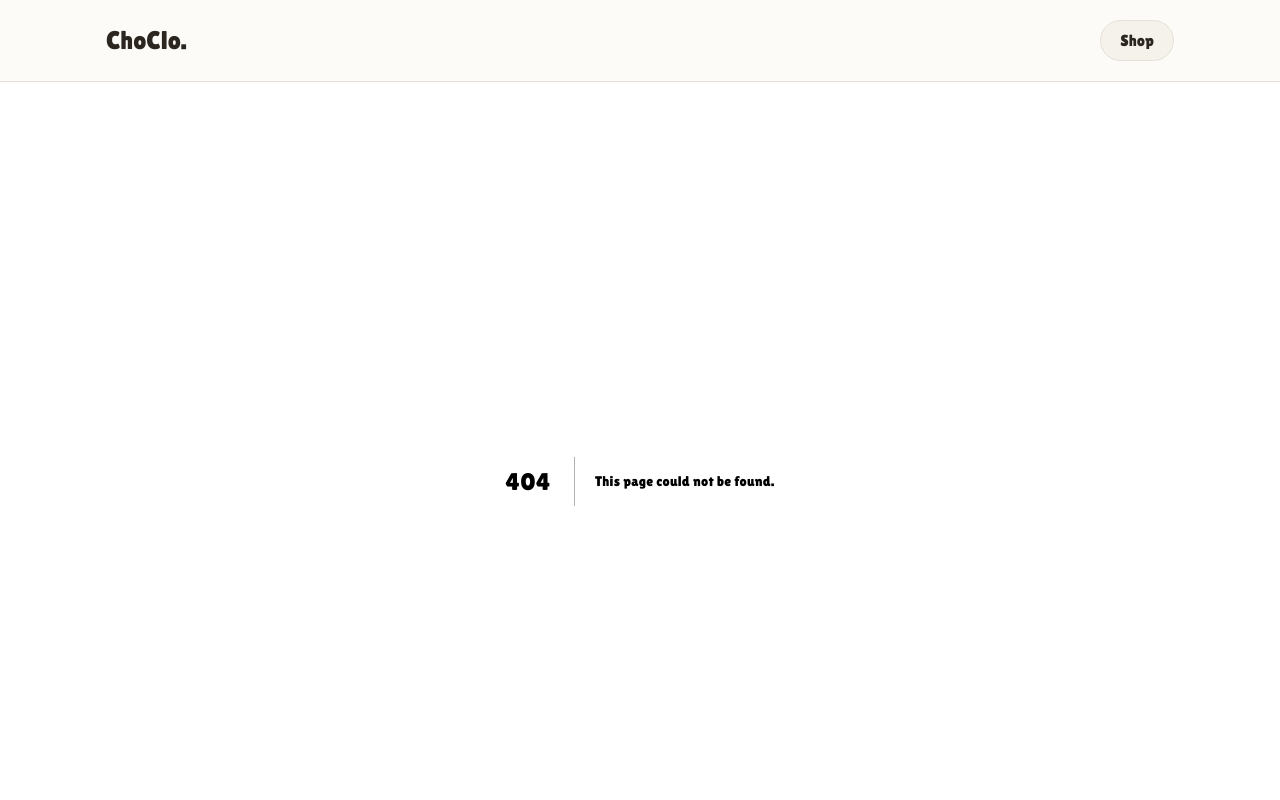
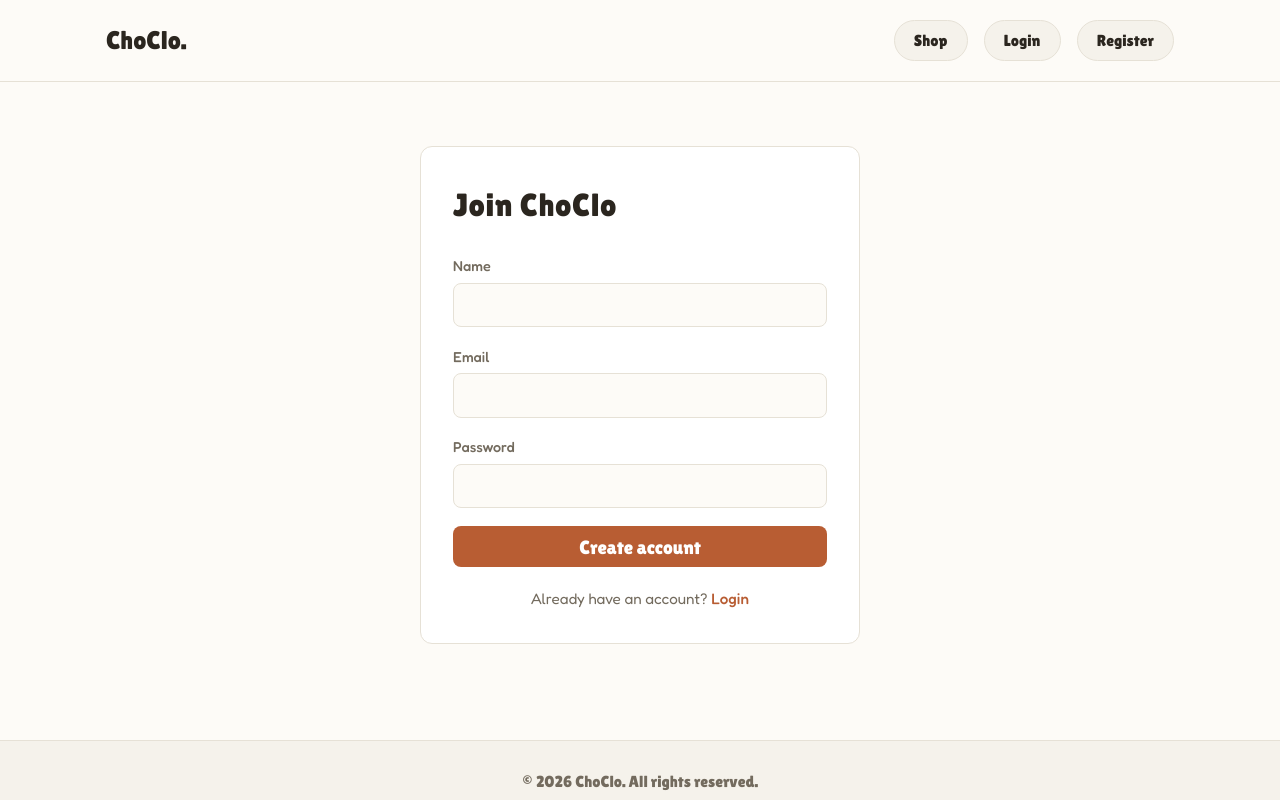
Before and after one commit to PrerakStha/ChoClo, a Next.js app in the folder web/: page /register in a window 1280 px wide. Before the commit this address had no page. Shown: the top 800 px of the page. Built offline with nearby package versions, Linux system fonts and the light colour scheme; no server answers.

Commit message:
feat: implement authentication system with login and registration pages, context provider, and API integration

```diff
--- a/web/src/app/globals.css
+++ b/web/src/app/globals.css
@@ -7,6 +7,8 @@
   --card-bg: #ffffff;
   --accent: #b85d33;
   --accent-hover: #9c4b26;
+  --error: #b3261e;
+  --error-bg: #fbeae8;
 }
 
 * {
@@ -27,13 +29,15 @@ a {
   text-decoration: none;
 }
 
-h1, h2, h3 {
+h1,
+h2,
+h3 {
   font-family: var(--font-display), system-ui, sans-serif;
   font-weight: 300;
   letter-spacing: 0.02em;
 }
 
-/* ---------- Clean Header ---------- */
+/* ---------- Header ---------- */
 .site-header {
   background: var(--bg-cream);
   border-bottom: 1px solid var(--border-subtle);
@@ -59,13 +63,14 @@ h1, h2, h3 {
 
 .nav {
   display: flex;
+  align-items: center;
   gap: 1rem;
 }
 
-.nav a {
+.nav a,
+.nav-btn {
   font-family: var(--font-display), system-ui, sans-serif;
   font-size: 1rem;
-  background: var(--surface-cream);
   color: var(--text-main);
   padding: 0.4rem 1.2rem;
   border: 1px solid var(--border-subtle);
@@ -73,19 +78,33 @@ h1, h2, h3 {
   transition: background 0.15s ease;
 }
 
-.nav a:hover {
+.nav a {
+  background: var(--surface-cream);
+}
+
+.nav-btn {
+  background: transparent;
+  cursor: pointer;
+}
+
+.nav a:hover,
+.nav-btn:hover {
   background: var(--border-subtle);
 }
 
+.nav-user {
+  color: var(--text-muted);
+  font-size: 0.95rem;
+}
 
-/* ---------- Layout Container ---------- */
+/* ---------- Layout ---------- */
 .container {
   max-width: 1100px;
   margin: 0 auto;
   padding: 3rem 1rem 2rem;
 }
 
-/* ---------- Listing & Titles ---------- */
+/* ---------- Listing ---------- */
 .page-title {
   font-size: clamp(2.2rem, 5vw, 3.2rem);
   color: var(--text-main);
@@ -110,11 +129,15 @@ h1, h2, h3 {
 }
 
 @media (min-width: 768px) {
-  .product-grid { grid-template-columns: repeat(3, 1fr); }
+  .product-grid {
+    grid-template-columns: repeat(3, 1fr);
+  }
 }
 
 @media (min-width: 1024px) {
-  .product-grid { grid-template-columns: repeat(4, 1fr); }
+  .product-grid {
+    grid-template-columns: repeat(4, 1fr);
+  }
 }
 
 .product-card {
@@ -188,14 +211,17 @@ h1, h2, h3 {
   color: var(--text-muted);
 }
 
-/* ---------- Detail View ---------- */
+/* ---------- Detail ---------- */
 .detail {
   display: grid;
   gap: 2.5rem;
 }
 
 @media (min-width: 768px) {
-  .detail { grid-template-columns: 1fr 1fr; align-items: start; }
+  .detail {
+    grid-template-columns: 1fr 1fr;
+    align-items: start;
+  }
 }
 
 .detail .image-placeholder {
@@ -206,6 +232,17 @@ h1, h2, h3 {
 .detail h1 {
   font-size: clamp(2rem, 4vw, 3rem);
   color: var(--text-main);
+}
+
+.detail h2 {
+  font-size: 1.2rem;
+  margin-bottom: 0.75rem;
+}
+
+.detail .price {
+  font-size: 1.3rem;
+  padding: 0.25rem 1rem;
+  margin-bottom: 1.2rem;
 }
 
 .description {
@@ -230,14 +267,19 @@ h1, h2, h3 {
   background: var(--card-bg);
   border: 1px solid var(--border-subtle);
   border-radius: 8px;
-  transition: all 0.15s ease; /* Enables smooth transition */
+  transition: all 0.15s ease;
 }
 
-/* Add this hover effect for available variants */
 .variant:not(.out):hover {
   border-color: var(--text-main);
   transform: translateY(-2px);
   box-shadow: 0 4px 12px rgba(43, 38, 31, 0.05);
+}
+
+.variant.out {
+  opacity: 0.5;
+  text-decoration: line-through;
+  cursor: not-allowed;
 }
 
 .stock {
@@ -262,6 +304,92 @@ h1, h2, h3 {
   background: var(--accent-hover);
 }
 
+.btn:disabled {
+  opacity: 0.6;
+  cursor: wait;
+}
+
+/* ---------- Auth forms ---------- */
+.auth-card {
+  max-width: 440px;
+  margin: 1rem auto 0;
+  background: var(--card-bg);
+  border: 1px solid var(--border-subtle);
+  border-radius: 12px;
+  padding: 2rem;
+}
+
+.auth-card h1 {
+  font-size: 2rem;
+  margin-bottom: 1.5rem;
+}
+
+.auth-card .btn {
+  width: 100%;
+}
+
+.field {
+  margin-bottom: 1.1rem;
+}
+
+.field label {
+  display: block;
+  font-size: 0.9rem;
+  font-weight: 500;
+  color: var(--text-muted);
+  margin-bottom: 0.35rem;
+}
+
+.field input {
+  width: 100%;
+  padding: 0.7rem 0.9rem;
+  font-family: inherit;
+  font-size: 1rem;
+  color: var(--text-main);
+  background: var(--bg-cream);
+  border: 1px solid var(--border-subtle);
+  border-radius: 8px;
+  transition: border-color 0.15s ease, box-shadow 0.15s ease;
+}
+
+.field input:focus {
+  outline: none;
+  border-color: var(--accent);
+  box-shadow: 0 0 0 3px rgba(184, 93, 51, 0.15);
+}
+
+.field-error {
+  color: var(--error);
+  font-size: 0.85rem;
+  margin-top: 0.3rem;
+}
+
+.form-error {
+  background: var(--error-bg);
+  border: 1px solid var(--error);
+  color: var(--error);
+  border-radius: 8px;
+  padding: 0.6rem 0.9rem;
+  margin-bottom: 1rem;
+  font-size: 0.95rem;
+}
+
+.auth-switch {
+  text-align: center;
+  margin-top: 1.25rem;
+  color: var(--text-muted);
+  font-size: 0.95rem;
+}
+
+.auth-switch a {
+  color: var(--accent);
+  font-weight: 500;
+}
+
+.auth-switch a:hover {
+  text-decoration: underline;
+}
+
 /* ---------- Footer ---------- */
 .site-footer {
   margin-top: 4rem;
--- a/web/src/app/layout.js
+++ b/web/src/app/layout.js
@@ -1,6 +1,7 @@
 import { Lilita_One, Fredoka } from "next/font/google";
 import Header from "@/components/Header";
 import Footer from "@/components/Footer";
+import { AuthProvider } from "@/context/AuthContext";
 import "./globals.css";
 
 const display = Lilita_One({
@@ -23,9 +24,11 @@ export default function RootLayout({ children }) {
   return (
     <html lang="en">
       <body className={`${display.variable} ${body.variable}`}>
+        <AuthProvider>
         <Header />
         {children}
         <Footer />
+        </AuthProvider>
       </body>
     </html>
   );
--- /dev/null
+++ b/web/src/app/register/page.js
@@ -0,0 +1,82 @@
+
+"use client";
+import React from "react";
+import { useState } from "react";
+import { useRouter } from "next/navigation";
+import Link from "next/link";
+import {api} from "@/lib/api";
+
+
+export default function RegisterPage() {
+  const router = useRouter();
+  const [form, setForm] = useState({ name: "", email: "", password: "" });
+  const [error, setError] = useState("");
+  const [fieldErrors, setFieldErrors] = useState([]);
+  const [loading, setLoading] = useState(false);
+
+  function handleChange(e) {
+    setForm({ ...form, [e.target.name]: e.target.value });
+
+  }
+
+  async function handleSubmit(e) {
+    e.preventDefault();
+    setError("");
+    setFieldErrors([]);
+    setLoading(true);
+
+
+    try {
+      await api("/api/auth/register", { method: POST, body: form });
+      router.push("/login");
+    } catch (err) {
+      if (err.fieldErrors.length > 0) {
+        setFieldErrors(err.fieldErrors);
+      } else {
+        setError(err.message);
+      }
+
+    }
+    finally {
+      setLoading(false);
+    }
+  }
+
+  const fieldError = (name) => fieldErrors.find((e)=>e.field === name)?. message;
+
+  return (
+    <main className="container">
+      <div className="auth-card">
+        <h1>Join ChoClo</h1>
+        <form onSubmit={handleSubmit} noValidate>
+          <div className="field">
+            <label htmlFor="name">Name</label>
+            <input id="name" name="name" value={form.name} onChange={handleChange} />
+            {fieldError("name") && <p className="field-error">{fieldError("name")}</p>}
+          </div>
+
+          <div className="field">
+            <label htmlFor="email">Email</label>
+            <input id="email" name="email" type="email" value={form.email} onChange={handleChange} />
+            {fieldError("email") && <p className="field-error">{fieldError("email")}</p>}
+          </div>
+
+          <div className="field">
+            <label htmlFor="password">Password</label>
+            <input id="password" name="password" type="password" value={form.password} onChange={handleChange} />
+            {fieldError("password") && <p className="field-error">{fieldError("password")}</p>}
+          </div>
+
+          {error && <p className="form-error">{error}</p>}
+
+          <button className="btn" type="submit" disabled={loading}>
+            {loading ? "Creating..." : "Create account"}
+          </button>
+        </form>
+        <p className="auth-switch">
+          Already have an account? <Link href="/login">Login</Link>
+        </p>
+      </div>
+    </main>
+  );
+}
--- a/web/src/components/Header.js
+++ b/web/src/components/Header.js
@@ -1,12 +1,36 @@
+"use client";
+
 import Link from "next/link";
+import { useRouter } from "next/navigation";
+import { useAuth } from "@/context/AuthContext";
 
 export default function Header() {
+  const {user,loading,logout}=useAuth();
+  const router = useRouter();
+
+
+  async function handleLogout() {
+    await logout();
+    router.push("/");
+  }
+
   return (
     <header className="site-header">
       <div className="site-header-inner">
         <Link href="/" className="logo">ChoClo.</Link>
         <nav className="nav">
           <Link href="/products">Shop</Link>
+          {!loading && (user ? (
+            <>
+              <span className="nav-user">Hi, {user.name}</span>
+              <button className="nav-btn" onClick={handleLogout}>Logout</button>
+            </>
+          ) : (
+            <>
+              <Link href="/login">Login</Link>
+              <Link href="/register">Register</Link>
+            </>
+          ))}
         </nav>
       </div>
     </header>
--- /dev/null
+++ b/web/src/context/AuthContext.js
@@ -0,0 +1,44 @@
+"use client";
+
+import { createContext, useContext, useState, useEffect } from "react";
+import { api } from "@/lib/api";
+
+const AuthContext = createContext(null);
+
+export function AuthProvider({ children }) {
+    const [user, setUser] = useState(null);
+    const [loading, setLoading] = useState(true);
+
+    useEffect(() => {
+        api("api/auth/me")
+            .then(setUser)
+            .catch(() => setUser(null))
+            .finally(() => setLoading(false));
+    }, []);
+
+
+    async function login(email, password) {
+        const loggedIn = await api("/api/auth/login",
+            {
+                method: "POST",
+                body: { email, password }
+            });
+        setUser(loggedIn);
+        return loggedIn
+    }
+
+    async function logout() {
+        await api("api/auth/logout", { method: POST });
+        setUser(null);
+    }
+
+    return (
+        <AuthContext.Provider value={{ user, loading, login, logout }}>
+            {children}
+        </AuthContext.Provider>
+    );
+}
+
+export function useAuth(){
+    return useContext(AuthContext);
+}
--- /dev/null
+++ b/web/src/lib/api.js
@@ -0,0 +1,27 @@
+const API_URL = process.env.NEXT_PUBLIC_API_URL;
+
+export async function api(path, { method = "GET", body } = {}) {
+    const res = await fetch(`${API_URL}${path}`, {
+        method,
+        credentials: "include",
+        headers: body ? { "Content-Type:": "application/json" } : undefined,
+        body: body ? JSON.stringify.body : undefined
+    });
+
+    let data = null;
+
+    try {
+        data = await res.json()
+    } catch {
+
+    }
+
+    if (!res.ok) {
+        const error = new Error(data?.message || "something went wrong");
+        error.status = res.status;
+        error.fieldErrors = data?.errors || [];
+        throw error;
+
+    }
+    return data;
+}
```
Also changed, not shown: web/src/app/login/page.js (added, +60 -0 lines), web/src/app/page.js (+7 -6 lines), web/src/app/products/page.js (+6 -3 lines).
